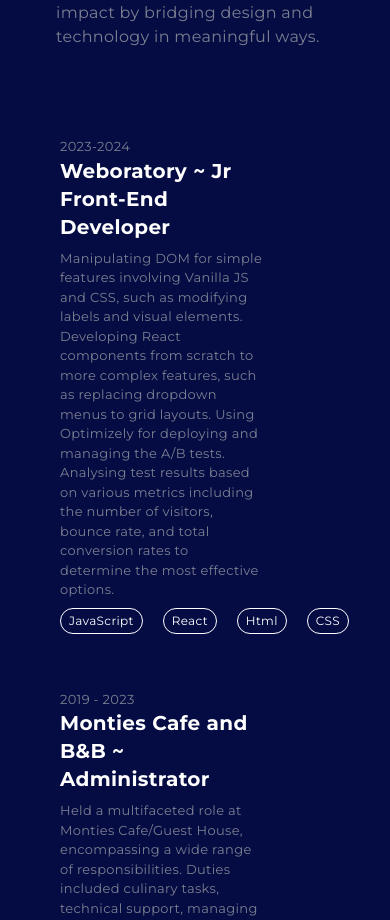
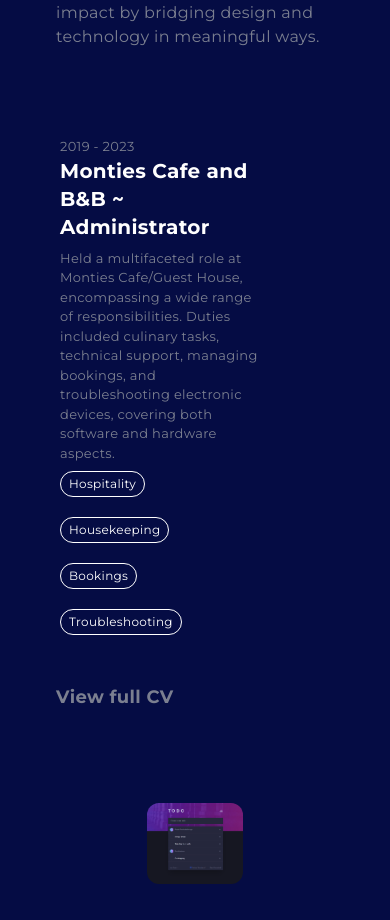
Before and after one commit to 04stefke/portfolio, a React (Vite) app: page / in a window 390 px wide. Shown: the part 1383-2303 px from the top of the page. Built offline with nearby package versions, Linux system fonts and the light colour scheme.

Commit message:
removed text from experience

```diff
--- a/src/components/Detailed-Info/Headings/Experience.tsx
+++ b/src/components/Detailed-Info/Headings/Experience.tsx
@@ -1,42 +1,6 @@
-
 const Experience = () => {
 	return (
 		<section id="experiences" className=" flex flex-col gap-10 w-full">
-			<a
-				className="lg:hover:bg-hoverBg lg:cursor-pointer px-1 py-2 rounded-lg flex flex-col justify-between sm:flex-row sm:items-center w-full"
-				href="https://find-and-update.company-information.service.gov.uk/company/12344834"
-				target="_blank"
-			>
-				<p>2023-2024</p>
-				<div className="flex flex-col gap-2 w-3/4">
-					<h2 className="text-xl font-bold text-fontColor">
-						Weboratory ~ Jr Front-End Developer
-					</h2>
-					<p>
-						Manipulating DOM for simple features involving Vanilla JS and CSS,
-						such as modifying labels and visual elements. Developing React
-						components from scratch to more complex features, such as replacing
-						dropdown menus to grid layouts. Using Optimizely for deploying and
-						managing the A/B tests. Analysing test results based on various
-						metrics including the number of visitors, bounce rate, and total
-						conversion rates to determine the most effective options.
-					</p>
-					<div className="flex  items-center gap-5">
-						<p className="bubbles">
-							JavaScript
-						</p>
-						<p className="bubbles">
-							React
-						</p>
-						<p className="bubbles">
-							Html
-						</p>
-						<p className="bubbles">
-							CSS
-						</p>
-					</div>
-				</div>
-			</a>
 			<a
 				className="lg:hover:bg-hoverBg px-1 lg:cursor-pointer py-2 rounded-lg flex flex-col justify-between sm:flex-row sm:items-center w-full"
 				href="https://www.montiesbnb.co.uk/"
@@ -54,22 +18,18 @@
 						devices, covering both software and hardware aspects.
 					</p>
 					<div className="flex  items-center gap-5 flex-wrap">
-						<p className="bubbles">
-							Hospitality
-						</p>
-						<p className="bubbles">
-							Housekeeping
-						</p>
-						<p className="bubbles">
-							Bookings
-						</p>
-						<p className="bubbles">
-							Troubleshooting
-						</p>
+						<p className="bubbles">Hospitality</p>
+						<p className="bubbles">Housekeeping</p>
+						<p className="bubbles">Bookings</p>
+						<p className="bubbles">Troubleshooting</p>
 					</div>
 				</div>
 			</a>
-			<h2 className="text-lg font-bold hover:text-fontColor cursor-pointer"><a href="https://shorturl.at/MeBZ5" target="_blank">View full CV</a></h2>
+			<h2 className="text-lg font-bold hover:text-fontColor cursor-pointer">
+				<a href="https://shorturl.at/MeBZ5" target="_blank">
+					View full CV
+				</a>
+			</h2>
 		</section>
 	);
 };
```
